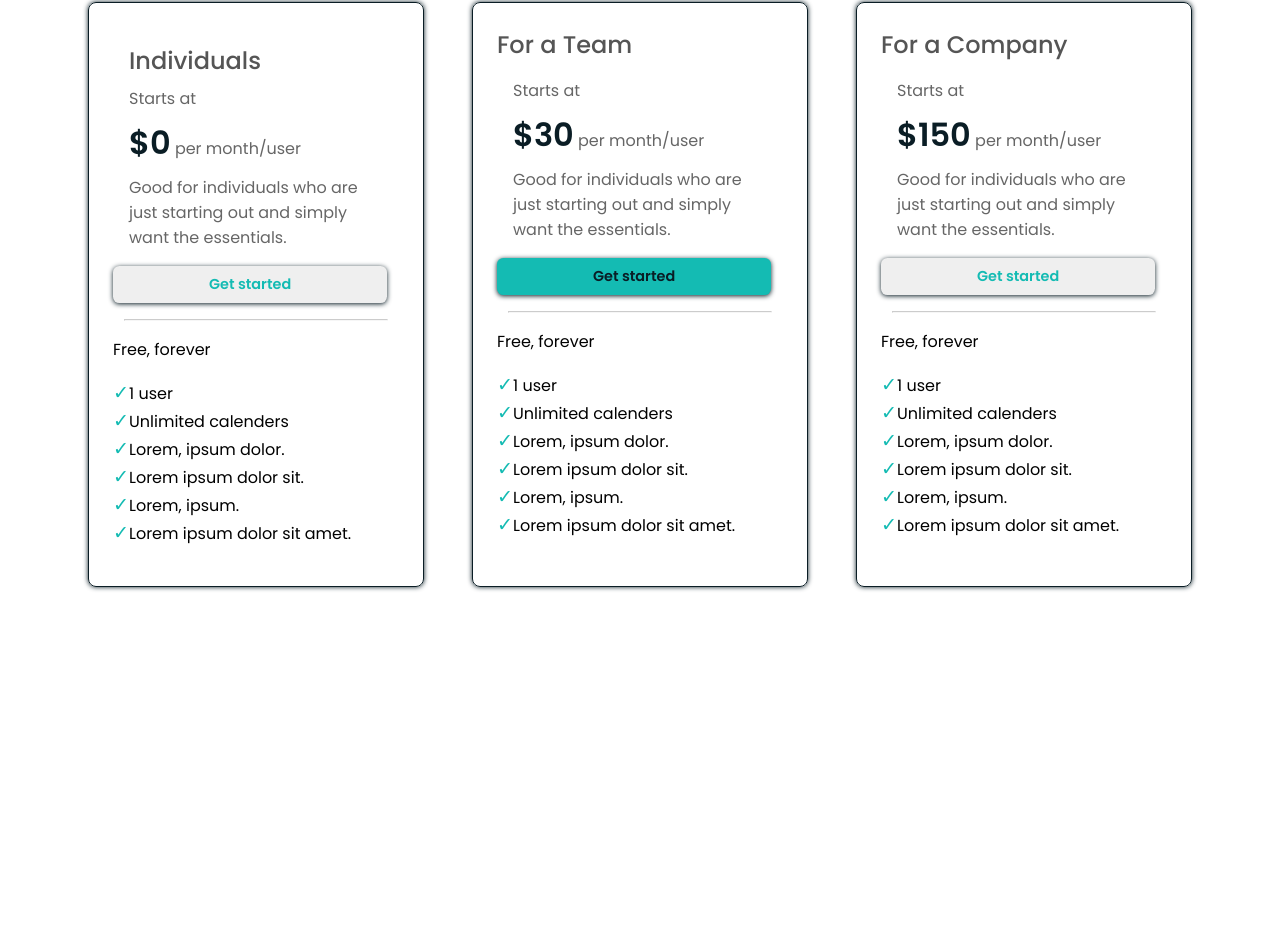
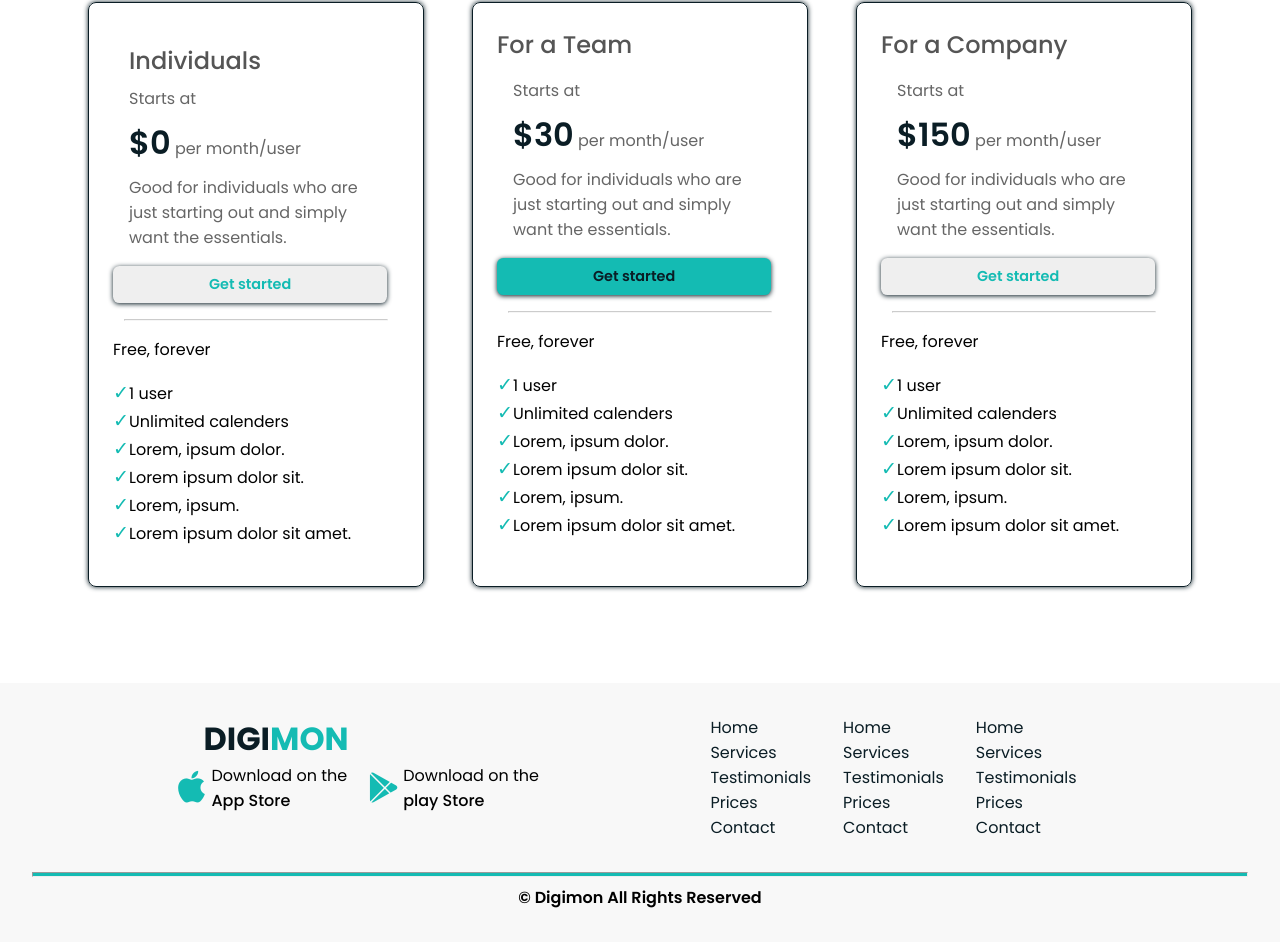
Before and after one commit to webwizsharmin/agency-landing-page, a plain HTML site: page index.html in a window 1280 px wide. Shown: the part 2324-3266 px from the top of the page. Before the commit the page ends 3007 px from the top, so only its background shows below. Drawn offline with nearby package versions, Linux system fonts and the light colour scheme.

Commit message:
feat: add and style footer

```diff
--- a/index.html
+++ b/index.html
@@ -288,5 +288,55 @@
         </div>
       </div>
     </section>
+
+    <footer>
+      <div class="footer-attached">
+        <div class="logo-link">
+          <a href="#" class="logo">DIGI<span>MON</span></a>
+          <div class="download">
+            <div class="apple-store">
+              <i class="bx bxl-apple"></i>
+              <div class="app-info">
+                <p>Download on the</p>
+                <p>App Store</p>
+              </div>
+            </div>
+            <div class="play-store">
+              <i class="bx bxl-play-store"></i>
+              <div class="app-info">
+                <p>Download on the</p>
+                <p>play Store</p>
+              </div>
+            </div>
+          </div>
+        </div>
+        <div class="links">
+          <div class="home-link">
+            <li><a href="#home">Home</a></li>
+            <li><a href="#service">Services</a></li>
+            <li><a href="#testimonial">Testimonials</a></li>
+            <li><a href="#price">Prices</a></li>
+            <li><a href="#contact">Contact</a></li>
+          </div>
+          <div class="home-link">
+            <li><a href="#home">Home</a></li>
+            <li><a href="#service">Services</a></li>
+            <li><a href="#testimonial">Testimonials</a></li>
+            <li><a href="#price">Prices</a></li>
+            <li><a href="#contact">Contact</a></li>
+          </div>
+          <div class="home-link">
+            <li><a href="#home">Home</a></li>
+            <li><a href="#service">Services</a></li>
+            <li><a href="#testimonial">Testimonials</a></li>
+            <li><a href="#price">Prices</a></li>
+            <li><a href="#contact">Contact</a></li>
+          </div>
+        </div>
+      </div>
+      <hr />
+
+      <h6>&copy; Digimon All Rights Reserved</h6>
+    </footer>
   </body>
 </html>
--- a/style.css
+++ b/style.css
@@ -209,7 +209,8 @@
 }
 
 /* Testimonials section */
-.testimonial {
+.testimonial,
+footer {
   background-color: rgba(238, 238, 238, 0.4);
   /* margin: 3rem; */
   /* height: 100vh; */
@@ -383,3 +384,76 @@
 .price h3 + p {
   text-align: center;
 }
+
+/* footer area */
+
+footer {
+  padding: 2rem;
+}
+
+.footer-attached {
+  display: flex;
+  justify-content: space-evenly;
+}
+.logo-link .logo {
+  color: #0a1d25;
+  margin: 2rem;
+}
+
+.download {
+  display: flex;
+  align-items: center;
+  gap: 1rem;
+}
+
+.download i {
+  font-size: 2.5rem;
+  color: #14bbb3;
+}
+
+.apple-store,
+.play-store {
+  display: flex;
+  justify-content: center;
+  align-items: center;
+}
+.app-info {
+  display: flex;
+  flex-direction: column;
+}
+
+.app-info p + p {
+  font-size: 1rem;
+  font-weight: 500;
+}
+
+/* .home-link {
+  display: flex;
+  align-items: center;
+} */
+
+.links {
+  display: flex;
+  gap: 2rem;
+  margin: 0 2rem;
+}
+.home-link li {
+  list-style-type: none;
+}
+
+.home-link a {
+  text-decoration: none;
+  color: #0a1d25;
+}
+
+footer hr {
+  padding: 1.5px;
+  background-color: #14bbb3;
+  margin: 2rem 0 0.5rem;
+}
+
+footer h6 {
+  text-align: center;
+  font-size: 1rem;
+  font-weight: 600;
+}
```
